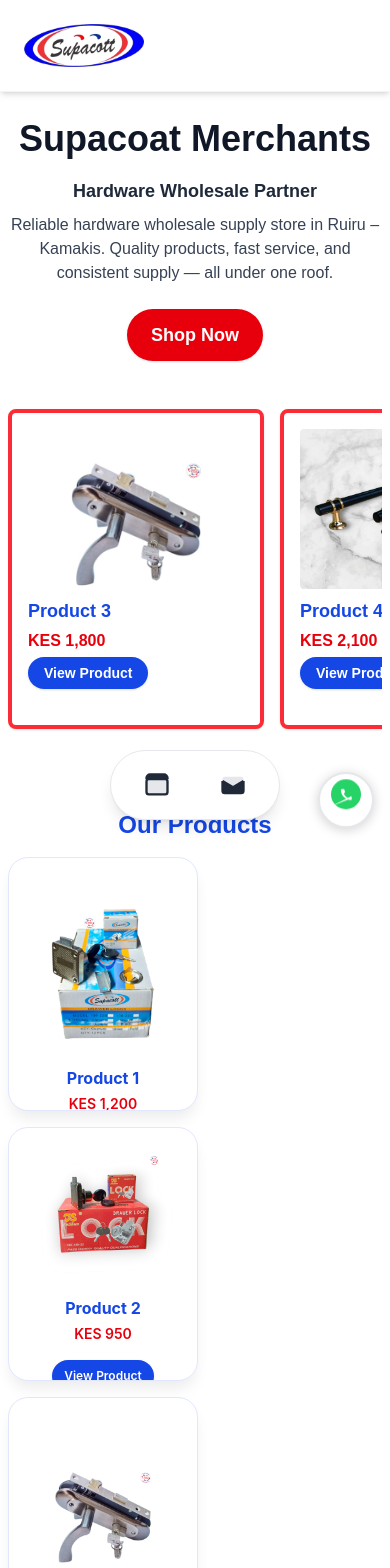
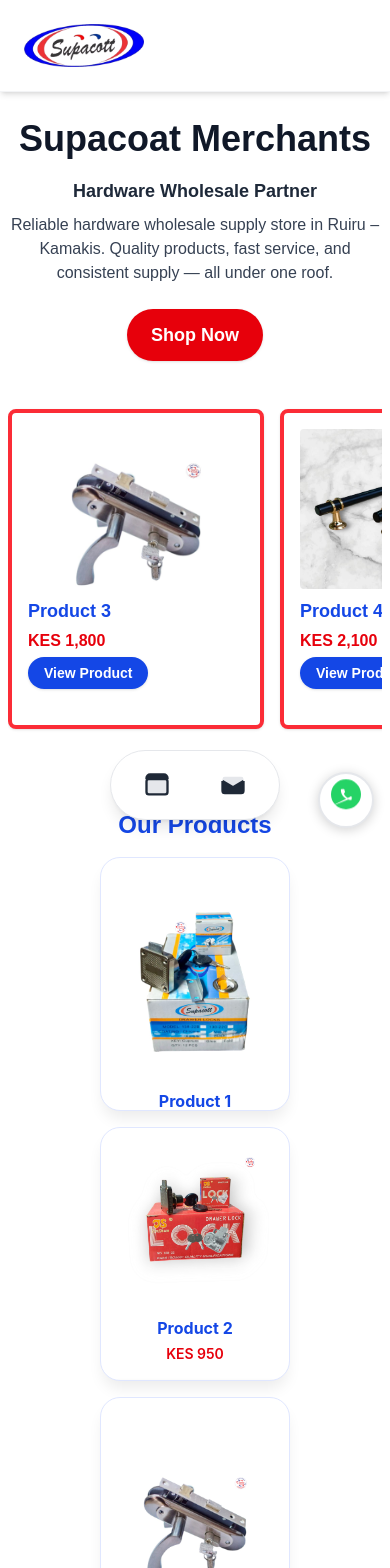
Before and after one commit to kellyworkos00-droid/project101, a Next.js app: page / in a window 390 px wide. Shown: the top 1568 px of the page. Built offline with nearby package versions, Linux system fonts and the light colour scheme.

Commit message:
Improve mobile responsiveness for product cards and WhatsApp button

```diff
--- a/src/app/page.tsx
+++ b/src/app/page.tsx
@@ -143,21 +143,23 @@
             {products.map((product) => (
               <a
                 href={`/product/${product.id}`}
-                className="card flex flex-col items-center justify-between p-2 sm:p-4 bg-white rounded-xl shadow-lg hover:shadow-2xl transition border border-gray-100 hover:-translate-y-2 hover:scale-105 focus:outline-none min-h-[240px] w-full"
+                className="card flex flex-col items-center justify-between p-2 sm:p-4 bg-white rounded-xl shadow-lg hover:shadow-2xl transition border border-gray-100 hover:-translate-y-2 hover:scale-105 focus:outline-none min-h-[220px] w-full max-w-xs mx-auto overflow-hidden"
                 style={{ textDecoration: 'none' }}
                 aria-label={`View details for ${product.name}`}
               >
+                <div className="w-full flex flex-col flex-1 items-center justify-between">
                   <Image
                     src={product.image}
                     alt={product.name}
-                  width={160}
-                  height={120}
-                  className="product-image"
+                    width={120}
+                    height={90}
+                    className="product-image mb-2 w-full h-auto object-cover rounded"
                   />
-                <h2 className="text-base sm:text-lg font-bold text-blue-700 mb-1 text-center">{product.name}</h2>
-                <p className="text-red-600 font-semibold mb-2 text-center text-sm sm:text-base">KES {product.price.toLocaleString()}</p>
+                  <h2 className="text-base sm:text-lg font-bold text-blue-700 mb-1 text-center truncate w-full">{product.name}</h2>
+                  <p className="text-red-600 font-semibold mb-2 text-center text-sm sm:text-base truncate w-full">KES {product.price.toLocaleString()}</p>
+                </div>
                 <span
-                  className="px-3 py-2 rounded-full bg-blue-700 text-white font-semibold text-xs sm:text-sm shadow hover:bg-blue-800 transition mt-2"
+                  className="px-3 py-2 rounded-full bg-blue-700 text-white font-semibold text-xs sm:text-sm shadow hover:bg-blue-800 transition mt-2 w-full text-center truncate"
                   style={{ pointerEvents: 'none' }}
                 >
                   View Product
@@ -170,12 +172,18 @@
     {/* Floating bottom navbar */}
     {/* Floating joined nav bar */}
     <div className="fixed bottom-6 left-1/2 -translate-x-1/2 z-[120] bg-white border border-gray-200 shadow-lg rounded-full px-6 py-3 flex gap-8 items-center justify-center">
+      <div className="relative group">
         <a href="#products" className="p-2 flex items-center justify-center rounded-full hover:bg-gray-100 transition" aria-label="Products">
           <svg xmlns="http://www.w3.org/2000/svg" width="28" height="28" fill="none" viewBox="0 0 24 24"><path fill="#1f2937" d="M3 7V6a3 3 0 0 1 3-3h12a3 3 0 0 1 3 3v1"/><rect width="18" height="13" x="3" y="7" fill="#e5e7eb" rx="2"/><path stroke="#1f2937" strokeWidth="2" d="M3 7V6a3 3 0 0 1 3-3h12a3 3 0 0 1 3 3v1"/><rect width="18" height="13" x="3" y="7" stroke="#1f2937" strokeWidth="2" rx="2"/></svg>
         </a>
+        <span className="absolute bottom-12 left-1/2 -translate-x-1/2 px-3 py-1 rounded bg-gray-900 text-white text-xs shadow-lg opacity-0 group-hover:opacity-100 transition pointer-events-none whitespace-nowrap">Products</span>
+      </div>
+      <div className="relative group">
         <a href="#contact" className="p-2 flex items-center justify-center rounded-full hover:bg-gray-100 transition" aria-label="Contact">
           <svg xmlns="http://www.w3.org/2000/svg" width="28" height="28" fill="none" viewBox="0 0 24 24"><path fill="#1f2937" d="M21 8.5V17a2 2 0 0 1-2 2H5a2 2 0 0 1-2-2V8.5"/><path stroke="#1f2937" strokeWidth="2" d="M21 8.5V17a2 2 0 0 1-2 2H5a2 2 0 0 1-2-2V8.5"/><path fill="#e5e7eb" d="M21 8.5V7a2 2 0 0 0-2-2H5a2 2 0 0 0-2 2v1.5l9 5.5 9-5.5Z"/><path stroke="#1f2937" strokeWidth="2" d="m3 8.5 9 5.5 9-5.5"/></svg>
         </a>
+        <span className="absolute bottom-12 left-1/2 -translate-x-1/2 px-3 py-1 rounded bg-gray-900 text-white text-xs shadow-lg opacity-0 group-hover:opacity-100 transition pointer-events-none whitespace-nowrap">Contact</span>
+      </div>
     </div>
   </div>
   );
--- a/src/components/FloatingWhatsAppButton.tsx
+++ b/src/components/FloatingWhatsAppButton.tsx
@@ -7,7 +7,7 @@
 const FloatingWhatsAppButton = () => {
   const [showTooltip, setShowTooltip] = useState(false);
   return (
-    <div className="fixed bottom-4 right-4 z-[110] flex flex-col items-center" style={{background: 'white', borderRadius: '50%', boxShadow: '0 2px 12px rgba(0,0,0,0.18)', border: '2px solid #e5e7eb', padding: '10px'}}>
+    <div className="fixed bottom-4 right-4 z-[110] flex flex-col items-center sm:bottom-6 sm:right-6" style={{background: 'white', borderRadius: '50%', boxShadow: '0 2px 12px rgba(0,0,0,0.18)', border: '2px solid #e5e7eb', padding: '10px', maxWidth: '56px', maxHeight: '56px'}}>
       <a
         href={`https://wa.me/${whatsappNumber}?text=${encodeURIComponent(defaultMessage)}`}
         className="btn-whatsapp animate-bounce"
```
Lines whose indentation alone changed are shown as unchanged.
